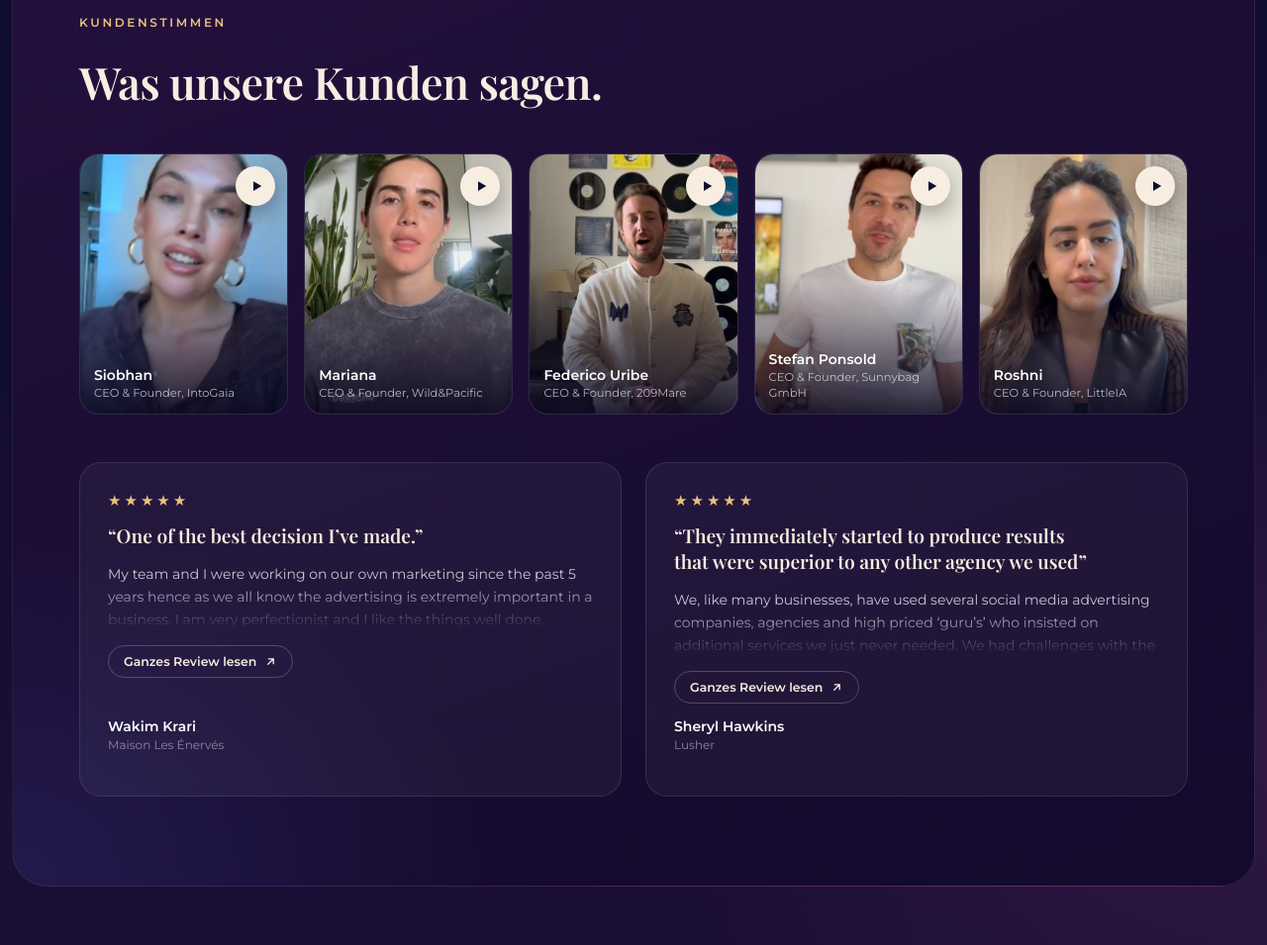
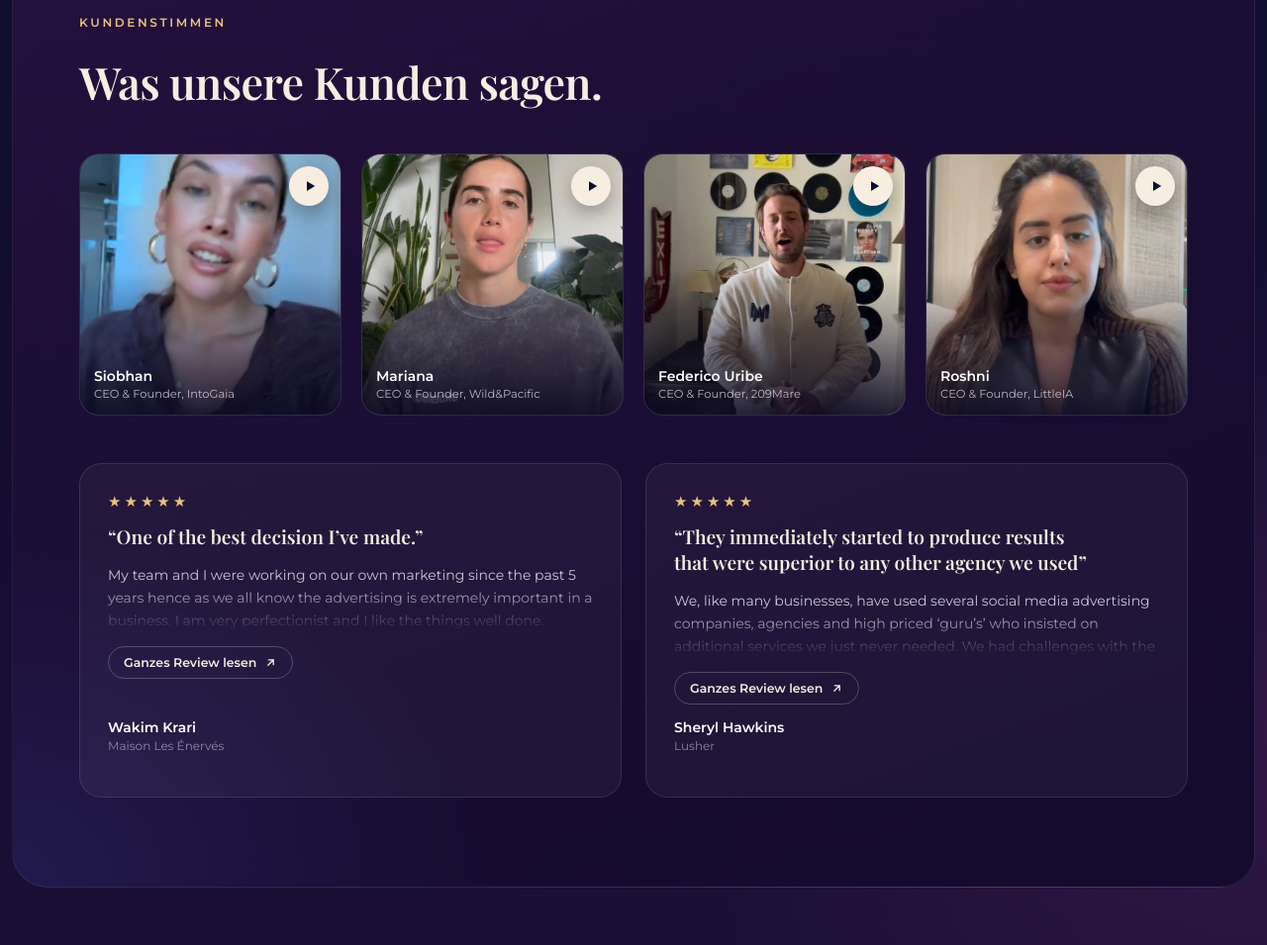
Before and after one commit to Ad1zero17/aspirecend-website, a plain HTML site: page public/wachstum-ads/index.html in a window 1280 px wide. Shown: the part 3467-4422 px from the top of the page at 99% size. Drawn offline with nearby package versions, Linux system fonts and the light colour scheme; a web font is replaced by a local one.

Commit message:
Landingpage: Video-Testimonial von Stefan Ponsold entfernt, Reihe auf vier Kacheln
Co-Authored-By: Claude Fable 5.2 <noreply@anthropic.com>

```diff
--- a/public/assets/style.css
+++ b/public/assets/style.css
@@ -358,10 +358,10 @@ h2 {
 .review-toggle[hidden] { display: none; }
 
 /* Video-Testimonials: Hochkant-Kacheln mit Vorschaubild; Klick öffnet den Player im Fenster */
-.video-row { display: grid; grid-template-columns: repeat(5, minmax(0, 1fr)); gap: 16px; }
+.video-row { display: grid; grid-template-columns: repeat(4, minmax(0, 1fr)); gap: 20px; }
 .vcard { min-width: 0; }
 .vcard-media {
-  position: relative; display: block; aspect-ratio: 4 / 5; overflow: hidden;
+  position: relative; display: block; aspect-ratio: 1 / 1; overflow: hidden;
   border-radius: 20px; border: 1px solid rgba(255, 255, 255, 0.12);
   background: #150c2e; color: var(--cream);
   transition: transform 0.25s ease, border-color 0.25s ease, box-shadow 0.25s ease;
@@ -516,6 +516,7 @@ footer { border-top: 1px solid rgba(255, 255, 255, 0.07); }
   }
   .video-row::-webkit-scrollbar { display: none; }
   .vcard { scroll-snap-align: start; }
+  .vcard-media { aspect-ratio: 4 / 5; }
   #cases .grid-3 { grid-template-columns: 1fr; max-width: 560px; }
   .grid-4 { grid-template-columns: repeat(2, minmax(0, 1fr)); }
   .faq-grid { grid-template-columns: 1fr; gap: 36px; }
--- a/public/wachstum-ads/index.html
+++ b/public/wachstum-ads/index.html
@@ -250,14 +250,6 @@ height="0" width="0" style="display:none;visibility:hidden"></iframe></noscript>
         <blockquote class="vcard-quote" hidden>„Unser ROAS hat sich stetig erhöht. Die Zusammenarbeit mit Aspirecend ist, anders als mit anderen Agenturen in der Vergangenheit, sehr einfach, weil der Kommunikationsfluss immer gegeben ist. Ich kann sie wirklich zu jeder Tageszeit kontaktieren. Ich bin sehr zufrieden mit der Arbeit von Aspirecend und freue mich darauf, diese Zusammenarbeit auch in Zukunft fortzusetzen.“</blockquote>
       </article>
       <article class="vcard reveal">
-        <a class="vcard-media" href="https://vimeo.com/830447422/a898822f44" target="_blank" rel="noopener" data-vimeo="830447422" data-hash="a898822f44" data-ar="1.7680" aria-label="Video-Testimonial von Stefan Ponsold (Sunnybag) abspielen">
-          <img src="../assets/testimonials/stefan-sunnybag.jpg" alt="" width="960" height="543" loading="lazy" decoding="async" style="object-position: 78% center">
-          <span class="vcard-play"><svg viewBox="0 0 24 24" width="18" height="18" fill="currentColor" aria-hidden="true"><path d="M8 5.5v13l11-6.5z"/></svg></span>
-          <span class="vcard-meta"><strong>Stefan Ponsold</strong><span>CEO &amp; Founder, Sunnybag GmbH</span></span>
-        </a>
-        <blockquote class="vcard-quote" hidden>„Ich kann die Agentur Aspirecend um Tobias wirklich sehr empfehlen. Sie sind sehr reaktionsschnell und die Zusammenarbeit hat geholfen die Marke SUNNYBAG ins richtige Licht zu rücken, aber auch die Umsätze und die Deckungsbeiträge haben bei den Kampagnen gepasst. Wir arbeiten weiterhin mit ihnen zusammen und können sie mit bestem Wissen und Gewissen weiterempfehlen.“</blockquote>
-      </article>
-      <article class="vcard reveal">
         <a class="vcard-media" href="https://vimeo.com/906756779" target="_blank" rel="noopener" data-vimeo="906756779" data-hash="" data-ar="0.9057" aria-label="Video-Testimonial von Roshni (LittleIA) abspielen">
           <img src="../assets/testimonials/roshni-littleia.jpg" alt="" width="720" height="795" loading="lazy" decoding="async">
           <span class="vcard-play"><svg viewBox="0 0 24 24" width="18" height="18" fill="currentColor" aria-hidden="true"><path d="M8 5.5v13l11-6.5z"/></svg></span>
```
Also changed, not shown: public/assets/testimonials/stefan-sunnybag.jpg (deleted), 1 other file.
